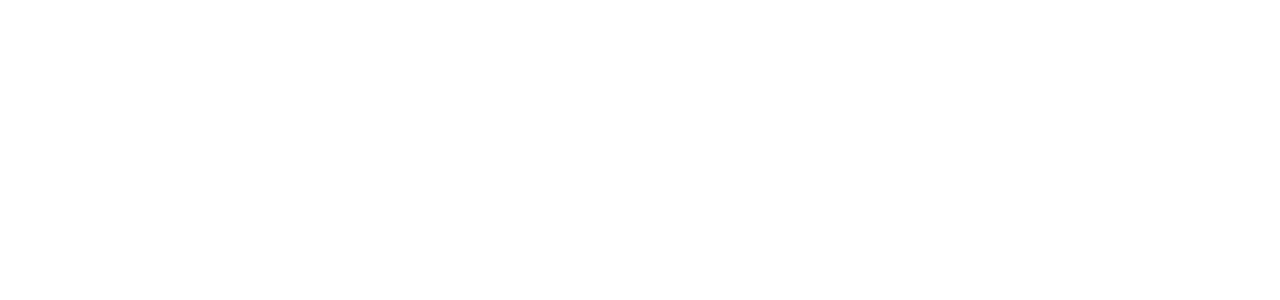
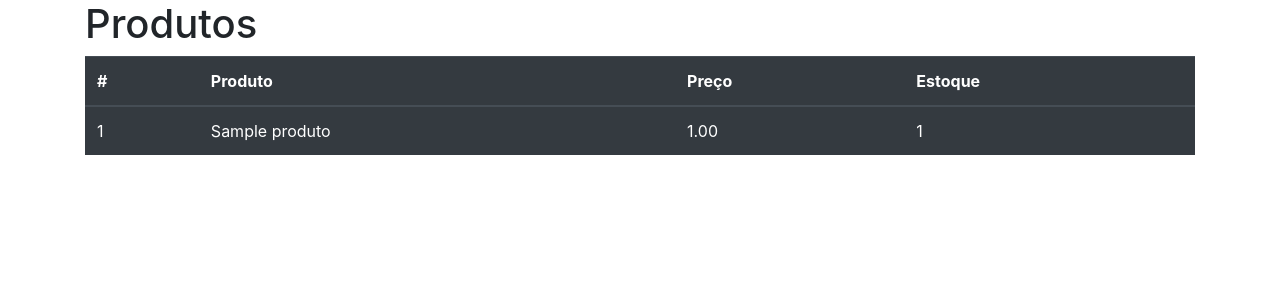
Before and after one commit to programecompedro/django-forms, a Django app: page / in a window 1280 px wide. Before the commit the part shown is empty. Shown: the top 300 px of the page. Run offline with Django 3.2, Linux system fonts and the light colour scheme; tables that the repository leaves empty hold one stand-in row (values such as "Sample post"); grey boxes marked "Sample" are stand-in pictures; some libraries are stand-ins or nearby versions.

Commit message:
template com table

```diff
--- a/core/templates/index.html
+++ b/core/templates/index.html
@@ -1,12 +1,59 @@
+{% load static %}
+{% load bootstrap4 %}
+
 <!DOCTYPE html>
 <html lang="pt-br">
 <head>
     <meta charset="UTF-8">
     <meta http-equiv="X-UA-Compatible" content="IE=edge">
     <meta name="viewport" content="width=device-width, initial-scale=1.0">
+    <link rel="stylesheet" href="{% static 'css/styles.css' %}">
     <title>Index</title>
+
+    {%bootstrap_css%}
 </head>
 <body>
+    <div class = "container">
+        <h1>Produtos</h1>
 
+        <table class="table table-dark">
+            <thead>
+                <tr>
+                    <th scope="col">#</th>
+                    <th scope="col">Produto</th>
+                    <th scope="col">Preço</th>
+                    <th scope="col">Estoque</th>
+                </tr>
+            </thead>
+            <tbody>
+                {% for produto in produtos %}
+                    <tr>
+                        <td scope="row">{{produto.id}}</td>
+                        <td scope="row"><a href="#modal{{produto.id}}" data-toggle="modal">{{produto.nome}}</a></td>
+                        <td scope="row">{{produto.preco}}</td>
+                        <td scope="row">{{produto.estoque}}</td>
+                    </tr>
+
+                    <div class="modal fade bd-example-modal-lg show" id="modal{{produto.id}}" role="dialog">
+                        <div class="modal-dialog">
+                            <div class="modal-content">
+                                <div class="modal-header">
+                                    <button type="button" class="close" data-dismiss="modal">
+                                        <span aria-hidden="true">&times;</span>
+                                    </button>
+                                </div>
+                                <div class="modal-body" id="dynamic-content">
+                                    <img src="{{produto.imagem.url}}" class="img-fluid" alt="{{produto.nome}}"
+                                </div>
+                            </div>
+                        </div>
+                    </div>
+                {% endfor %}
+            </tbody>
+        </table>
+    </div>
+
+
+    {%bootstrap_javascript jquery='full' %}
 </body>
 </html>
```
